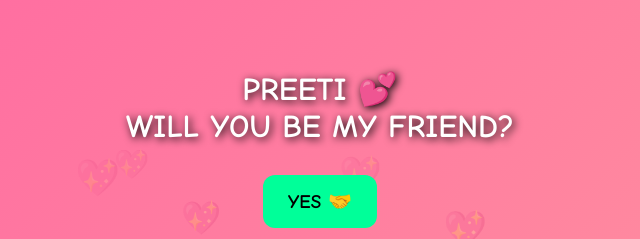
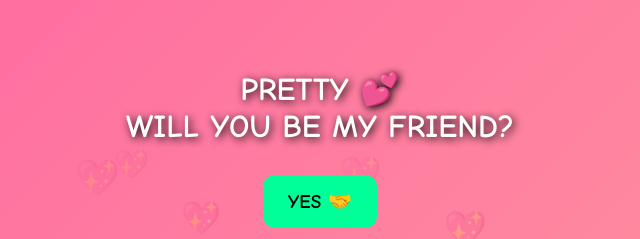
Before and after one commit to suprabhcodegeek/Code-2, a plain HTML site: page index.html in a window 1280 px wide. Shown: the part 251-490 px from the top of the page, 320-960 px from the left. Drawn offline with Linux system fonts and the light colour scheme.

Commit message:
Change 'PREETI' to 'PRETTY' in header

```diff
--- a/index.html
+++ b/index.html
@@ -130,7 +130,7 @@
   </script>
 
   <div class="container" id="main">
-    <h1>PREETI 💕<br>WILL YOU BE MY FRIEND?</h1>
+    <h1>PRETTY 💕<br>WILL YOU BE MY FRIEND?</h1>
 
     <div class="buttons">
       <button id="yesBtn">YES 🤝</button>
```
